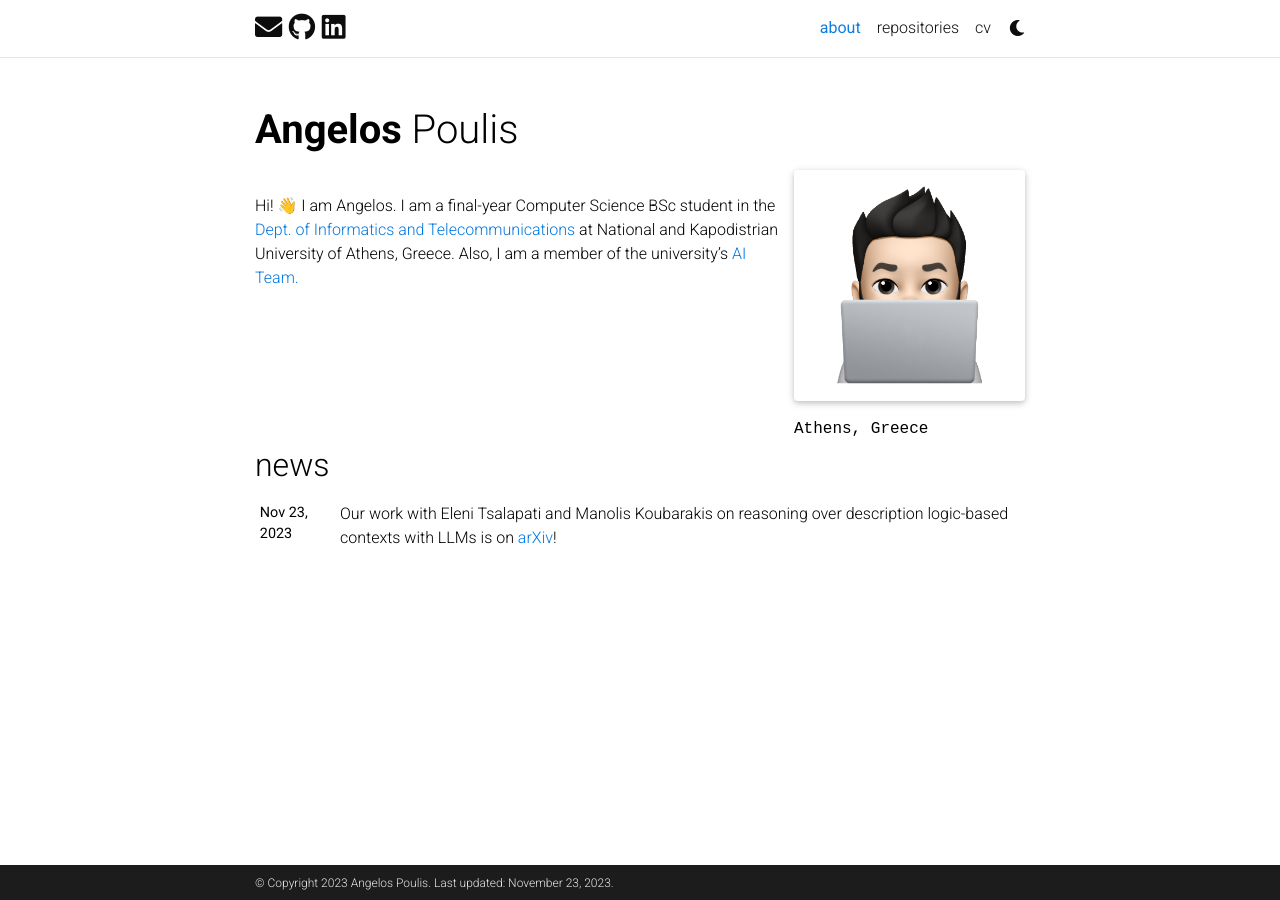
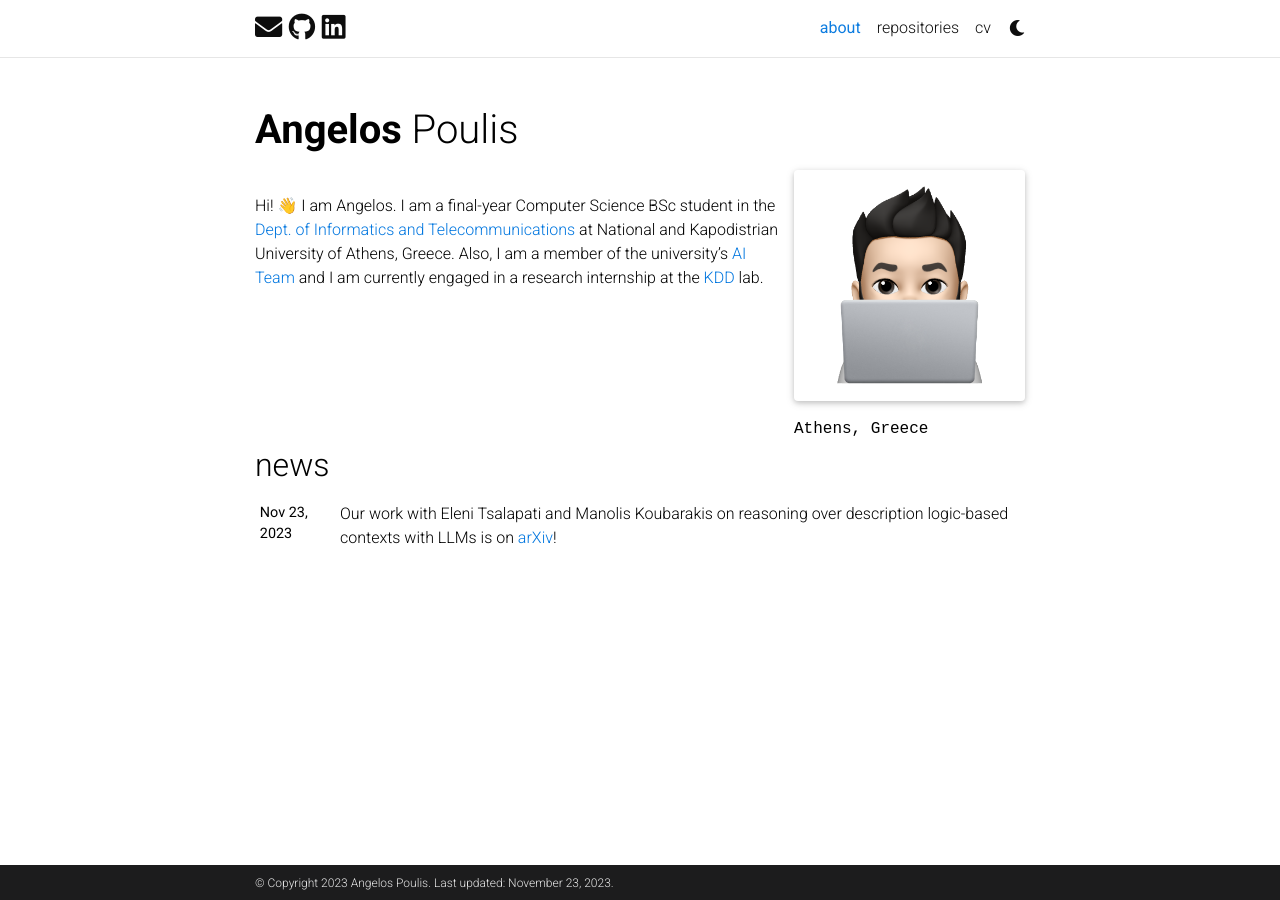
Before and after one commit to angelosps/angelosps.github.io, a Jekyll site: the page built from _pages/about.md, in a window 1280 px wide. Built offline with Jekyll 4.4.1, drawn with Linux system fonts in a browser that asks for light colours; full-size pictures stand in for the smaller copies a plugin makes; emoji names are drawn with the system emoji font; comment, search, counter and statistics services are not loaded; a style sheet for code colours, icons or effects is not loaded.

Commit message:
added kdd lab

```diff
--- a/_pages/about.md
+++ b/_pages/about.md
@@ -16,4 +16,4 @@
 ---
 <br>
 Hi! :wave: I am Angelos.
-I am a final-year Computer Science BSc student in the <a href='https://www.di.uoa.gr/en'>Dept. of Informatics and Telecommunications</a> at National and Kapodistrian University of Athens, Greece. Also, I am a member of the university's <a href='https://ai.di.uoa.gr/'>AI Team.</a>
+I am a final-year Computer Science BSc student in the <a href='https://www.di.uoa.gr/en'>Dept. of Informatics and Telecommunications</a> at National and Kapodistrian University of Athens, Greece. Also, I am a member of the university's <a href='https://ai.di.uoa.gr/'>AI Team</a> and I am currently engaged in a research internship at the <a href='http://kddlab.di.uoa.gr/'>KDD</a> lab.
```
